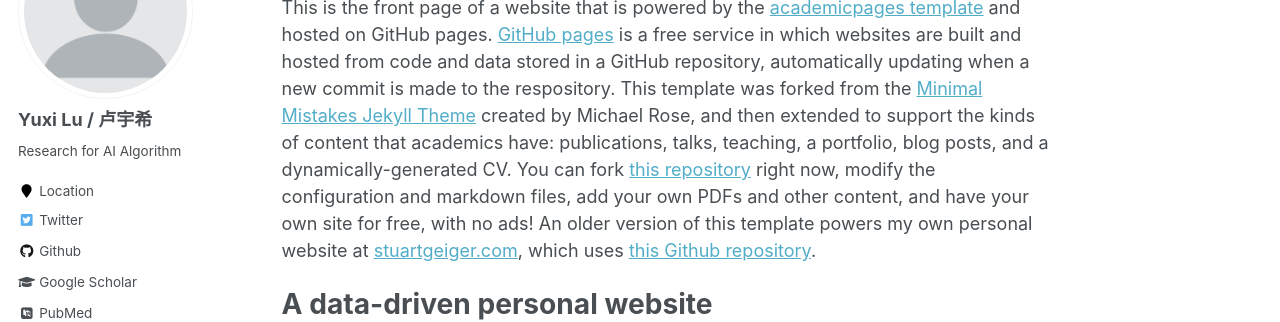
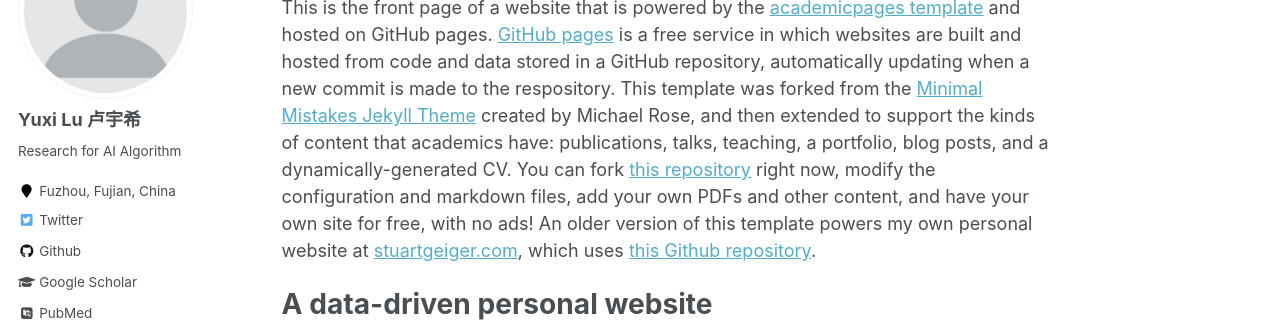
Before and after one commit to divided7/divided7.github.io, a Jekyll site: the page built from _pages/about.md, in a window 1280 px wide. Shown: the part 194-516 px from the top of the page. Built offline with Jekyll 4.4.1, drawn with Linux system fonts in a browser that asks for light colours; some web fonts are replaced.

Commit message:
Update _config.yml

```diff
--- a/_config.yml
+++ b/_config.yml
@@ -80,10 +80,10 @@ analytics:
 
 # Site Author
 author:
-  name             : "Yuxi Lu / 卢宇希"
+  name             : "Yuxi Lu   卢宇希"
   avatar           : "profile.png"
-  bio              : "Research for AI Algorithm"
-  location         : "Location"
+  bio              : "Research for    AI Algorithm"
+  location         : "Fuzhou, Fujian, China"
   employer         :
   pubmed           : "https://www.ncbi.nlm.nih.gov/pubmed/?term=john+snow"
   googlescholar    : "http://yourfullgooglescholarurl.com"
```
